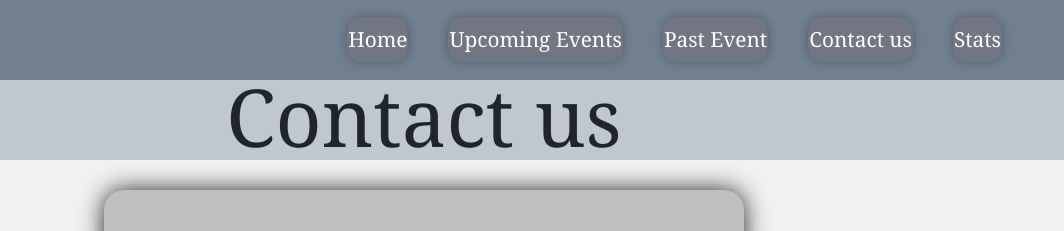
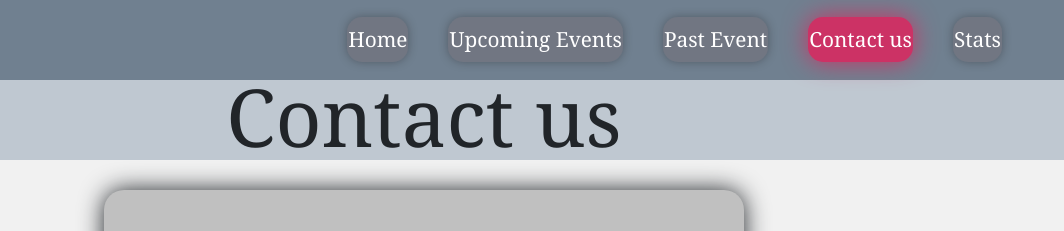
Before and after one commit to Nicojuarez95/Tareas-M2, a plain HTML site: page assets/contact.html in a window 1280 px wide. Shown: the top 231 px of the page, 216-1280 px from the left. Drawn offline with nearby package versions, Linux system fonts and the light colour scheme.

Commit message:
Todo listo para enviar 2.0

```diff
--- a/assets/contact.html
+++ b/assets/contact.html
@@ -29,7 +29,7 @@
                             <a id="paginas" class="nav-link text-black fs-3" href="./pastevent.html">Past Event</a>
                         </li>
                         <li class="nav-item">
-                            <a id="paginas" class="nav-link text-black fs-3" href="#">Contact us</a>
+                            <a id="paginas" class="nav-link text-black fs-3 active-page" href="#">Contact us</a>
                         </li>
                         <li class="nav-item">
                             <a id="paginas" class="nav-link text-black fs-3" href="./stats.html">Stats</a>
--- a/assets/css/estilo.css
+++ b/assets/css/estilo.css
@@ -23,6 +23,10 @@ nav {
     width: 200px;
 }
 
+.active-page {
+    background-color: #cc3265 !important;
+    box-shadow: 0 0 25px #cc3265 !important ;
+}
 
 button {
     background-color: #9c3851 !important;
```
Also changed, not shown: assets/Upcoming Events.html (+1 -1 lines), assets/pastevent.html (+1 -1 lines), assets/stats.html (+1 -1 lines), index.html (+1 -1 lines).
